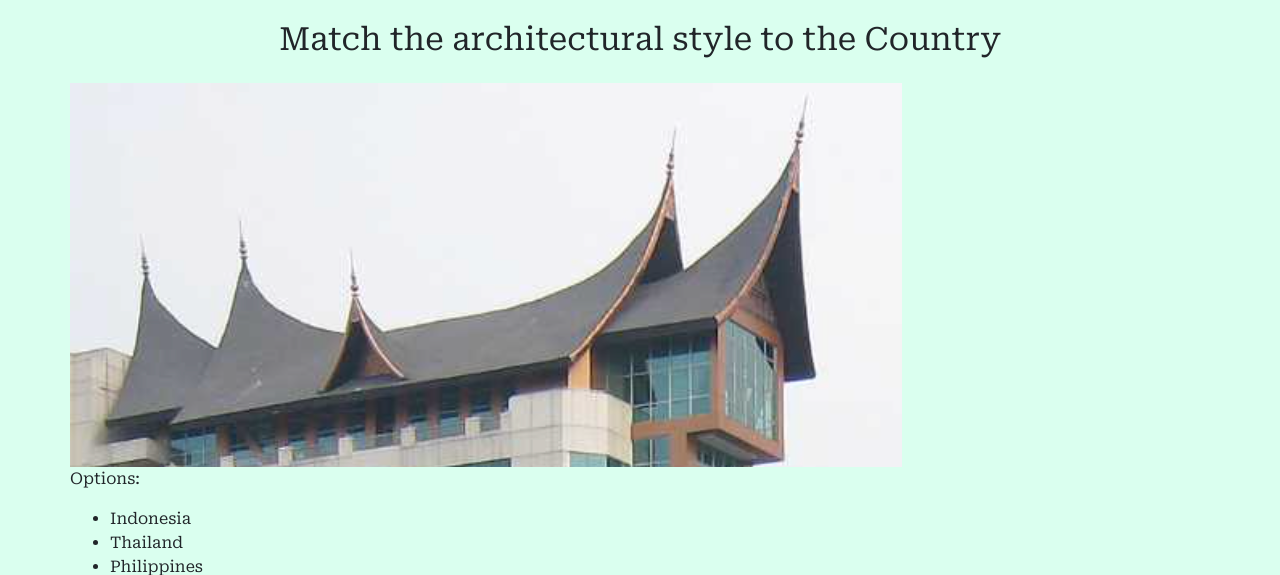
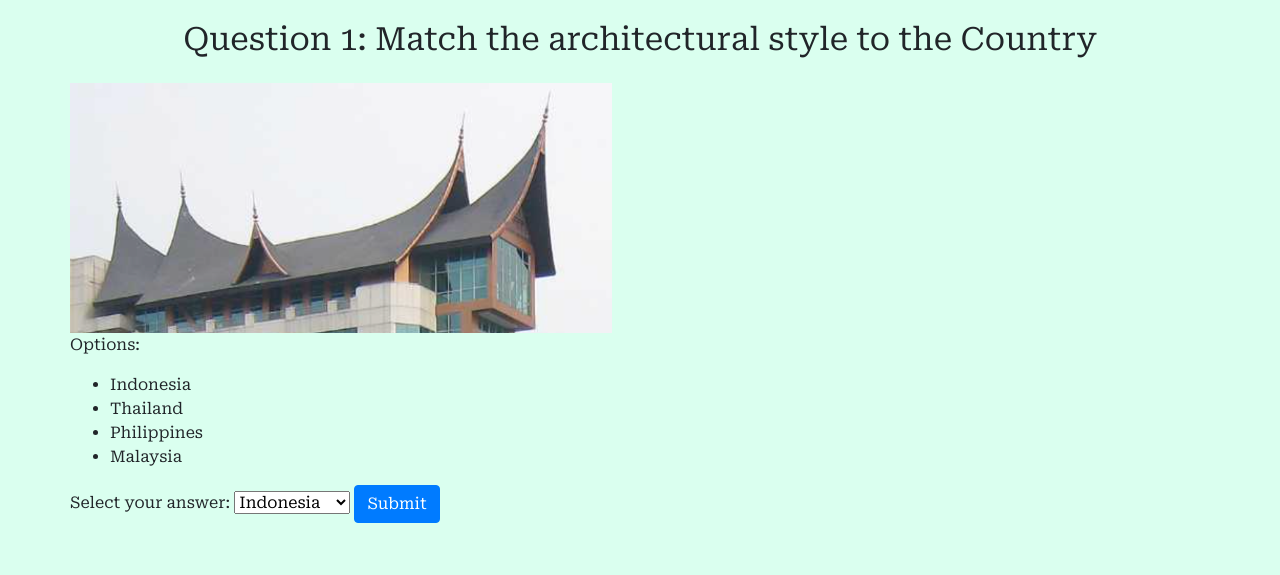
Before and after one commit to kentrietran/SEAsiaArchitectureProject, a Flask app: page /quiz/1 in a window 1280 px wide. Shown: the part 56-631 px from the top of the page. Run offline with Flask 3, Linux system fonts and the light colour scheme; some libraries are stand-ins or nearby versions.

Commit message:
quiz + lesson ui

```diff
--- a/server.py
+++ b/server.py
@@ -12,7 +12,7 @@ lessons = {
     "title": "Top 3 famous Architectural Styles in Thailand",
     "card_images": ["images/roof_finial.png", "images/roof_tiers.png", "images/indented_corners.png"],
     "card_text_title": ["Roof Finials", "Roof Tiers", "Indented Corners"],
-    "card_text": ["Roof finials, also known as chofa, are intricate decorative elements commonly found in Thai architecture.", "Thai roof tiers are a defining feature of traditional Thai architecture. Characterized by their multi-tiered design, these roofs typically consist of several layers, each adorned with intricate details and decorative elements.", "Inspired by traditional Thai design principles, structures often feature intricately carved wooden details, sloping roofs, and ornate decorations. The signature element of indented corners adds both aesthetic appeal and functionality, allowing buildings to better withstand heavy rains and strong winds common in the region."],
+    "card_text": ["Roof finials, also known as chofa, are intricate decorative elements commonly found in Thai architecture.", "Thai roof tiers are a defining feature of traditional Thai architecture. Characterized by their multi-tiered design, these roofs typically consist of several layers, each adorned with intricate details and decorative elements.", "Inspired by Thai design principles, structures feature carved wooden details, sloping roofs, and ornate decorations."],
     "texts": ["These ornate structures adorn the apex of temple roofs and palace buildings, adding a touch of elegance and cultural significance to the skyline. Crafted with meticulous detail, roof finials often depict mythical creatures such as dragons or nāgas (half-human and half-serpent), symbolizing protection and prosperity in Thai culture. Their presence not only enhances the aesthetic appeal of the architecture but also serves as a reminder of Thailand's rich history and spiritual heritage.", "The tiered roof style serves both practical and symbolic purposes, providing ventilation and protection from the elements while also symbolizing prosperity and spiritual significance. This architectural tradition can be observed in various structures across Thailand, including temples, palaces, and traditional Thai houses, showcasing the country's rich cultural heritage and artistic craftsmanship.", "Indented corners represent a characteristic aspect of traditional Thai architecture, where the corners of a rectangular building are divided into multiple recessed sections."],
     "images": [["images/dragon_roof.png", "images/nagas_roof.png"],["images/roof_tiers1.png", "images/roof_tiers2.png"], ["images/indented_c_1.png", "images/indented_c_2.jpeg"]],
     "image_captions": [["Dragon roof finial", "Nagas roof finial"], ["The Sanctuary Of Truth building with roof tiers", "Temple Wat Chiang Man with roof tiers"], ["Temple of the Emerald Buddha with Indented Corners", "The Grand Place Temple with Indented Corners"]],
--- a/templates/quiz.html
+++ b/templates/quiz.html
@@ -4,9 +4,9 @@
 
 
 <div class="container">
-  <p id="click-country-text">Match the architectural style to the Country</p>
+  <p id="click-country-text">Question {{ quiz_id }}: Match the architectural style to the Country</p>
     <div class="quiz-question">
-        <img src="{{ url_for('static', filename=quiz['image']) }}">
+        <img style="height: 250px;" src="{{ url_for('static', filename=quiz['image']) }}">
         <p>Options:</p>
         <ul>
             {% for option in quiz['options'] %}
```
